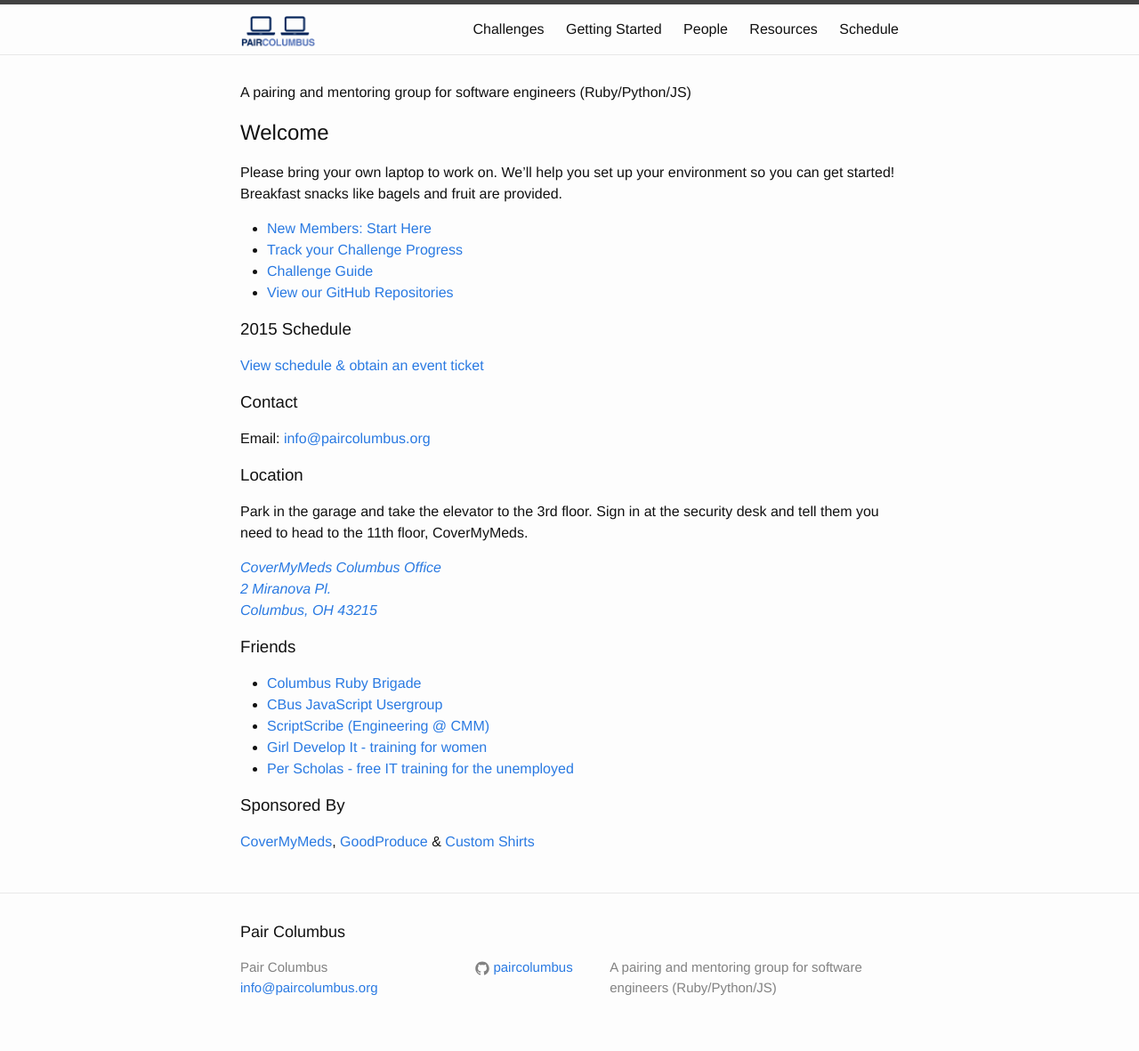
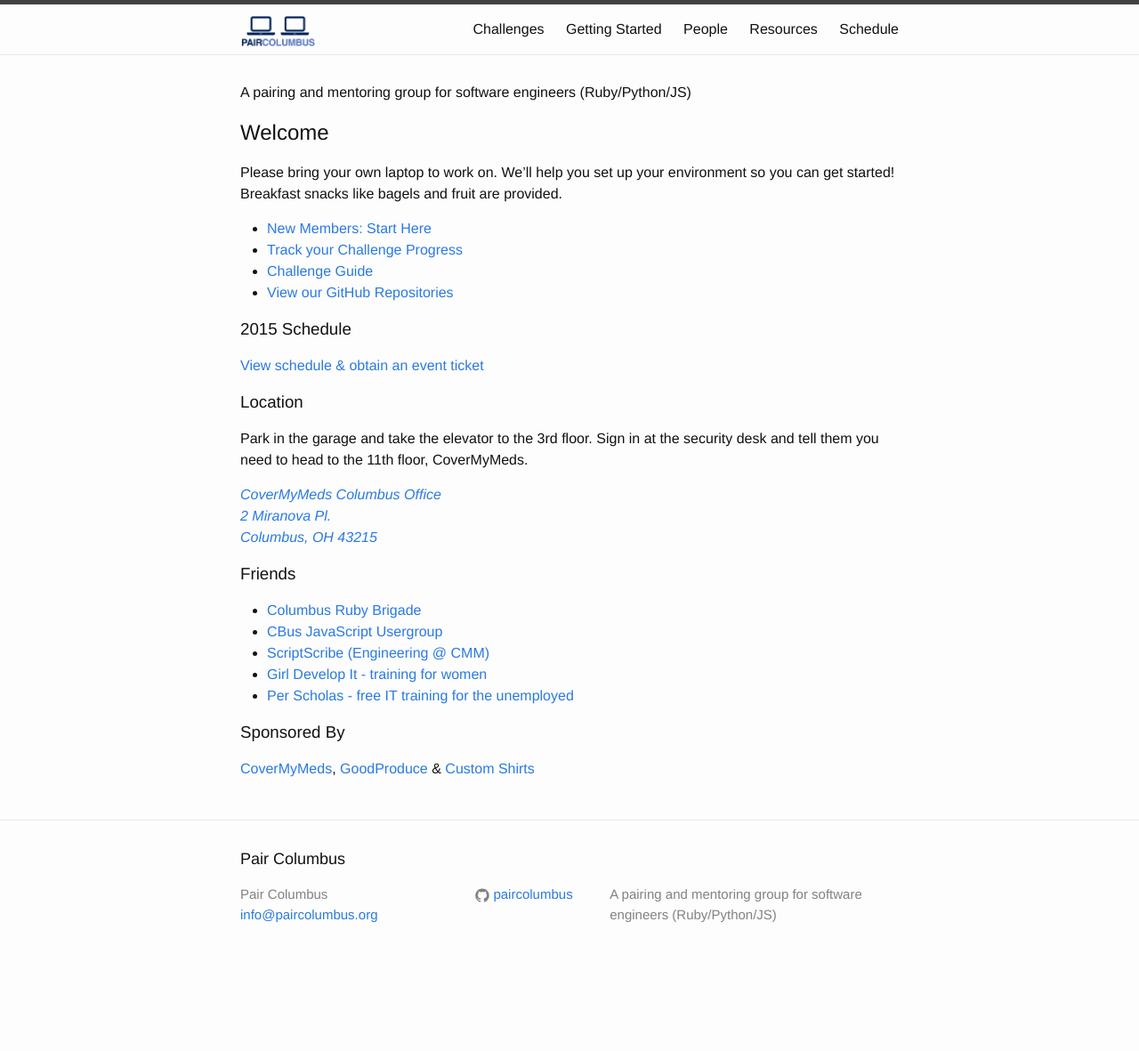
Before and after one commit to paircolumbus/paircolumbus.github.io, a Jekyll site: the page built from index.md, in a window 1280 px wide. Shown: the whole page at 89% size. Built offline with Jekyll 4.4.1, drawn with Linux system fonts in a browser that asks for light colours; comment, search, counter and statistics services are not loaded; after the commit the page ends 1099 px from its top, so only the background shows below that.

Commit message:
Remove an unnecessary heading and contact section

```diff
--- a/index.md
+++ b/index.md
@@ -14,9 +14,6 @@
 
 ### 2015 Schedule
 [View schedule & obtain an event ticket](https://www.eventbrite.com/e/pair-programming-mentoring-covermymeds-tickets-15224426670)
-
-### Contact
-Email: <info@paircolumbus.org>
 
 ### Location
 Park in the garage and take the elevator to the 3rd floor. Sign in at the security desk and tell them you need to head to the 11th floor, CoverMyMeds.
```
Also changed, not shown: pages/people.md (+0 -1 lines).
